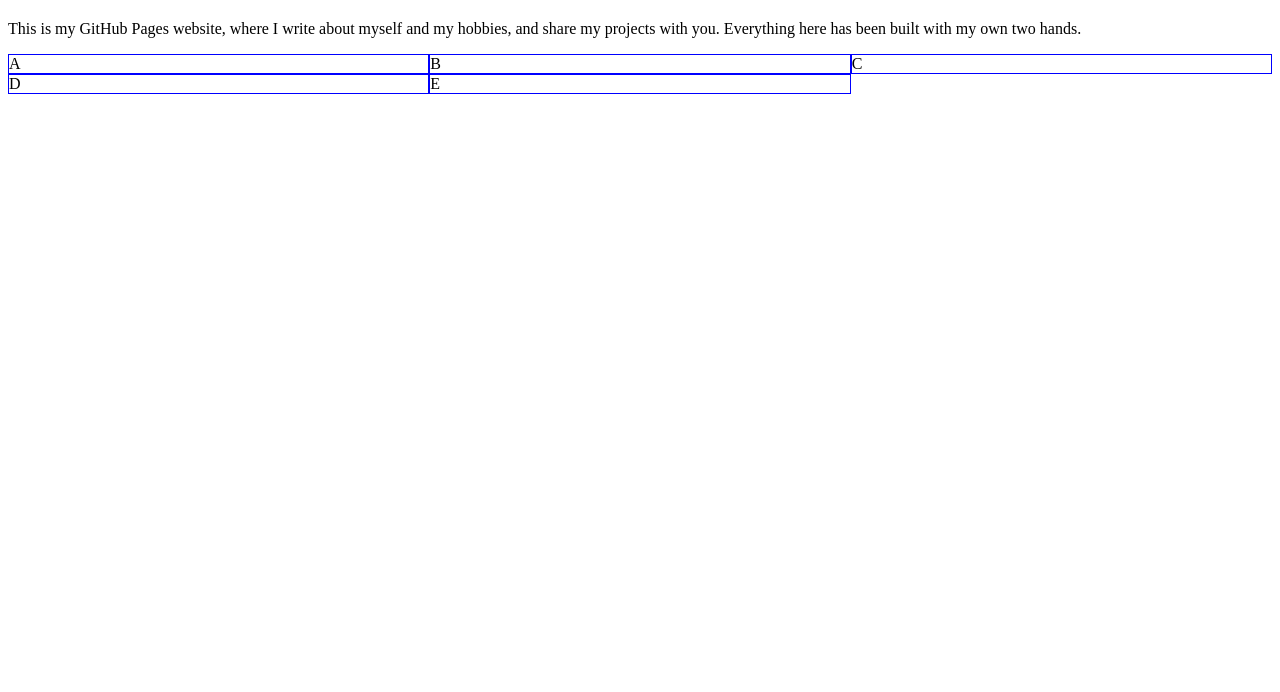
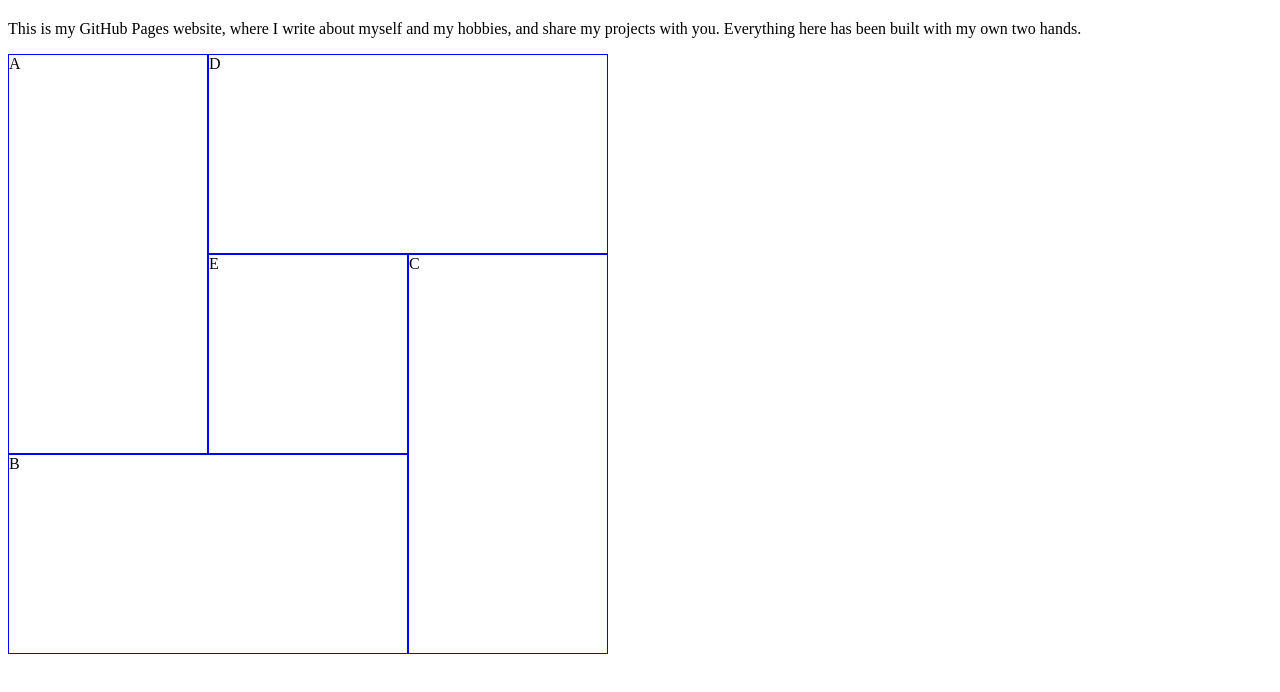
Before and after one commit to lordeagertom/lordeagertom.github.io, a plain HTML site: page index.html in a window 1280 px wide. Shown: the part 60-752 px from the top of the page. Drawn offline with Linux system fonts and the light colour scheme.

Commit message:
Update grid layout and add specific item placements
The `.grid` class was modified to include explicit height and width, and the grid template syntax was updated for clarity. New classes `.a`, `.b`, `.c`, `.d`, and `.e` were added to define specific grid item placements.

```diff
--- a/style.css
+++ b/style.css
@@ -1,8 +1,34 @@
 .grid {
     display: grid;
-    grid-template: repeat(3, 1fr) / repeat(3, 1fr);
+    height: 600px;
+    width: 600px;
+    grid-template: 1fr 1fr 1fr / 1fr 1fr 1fr;
 }
 
 .item {
     border: solid blue 1px;
 }
+
+.a {
+    grid-column: 1 / span 1;
+    grid-row: 1 / span 2;
+}
+
+.b {
+    grid-column: 1 / span 2;
+    grid-row: 3 / span 1;
+}
+
+.c {
+    grid-column: 3 / span 1;
+    grid-row: 2 / span 2;
+}
+
+.d {
+    grid-column: 2 / span 2;
+    grid-row: 1 / span 1;
+}
+
+.e {
+    grid-area: 2 / 2 / span 1 / span 1;
+}
```
